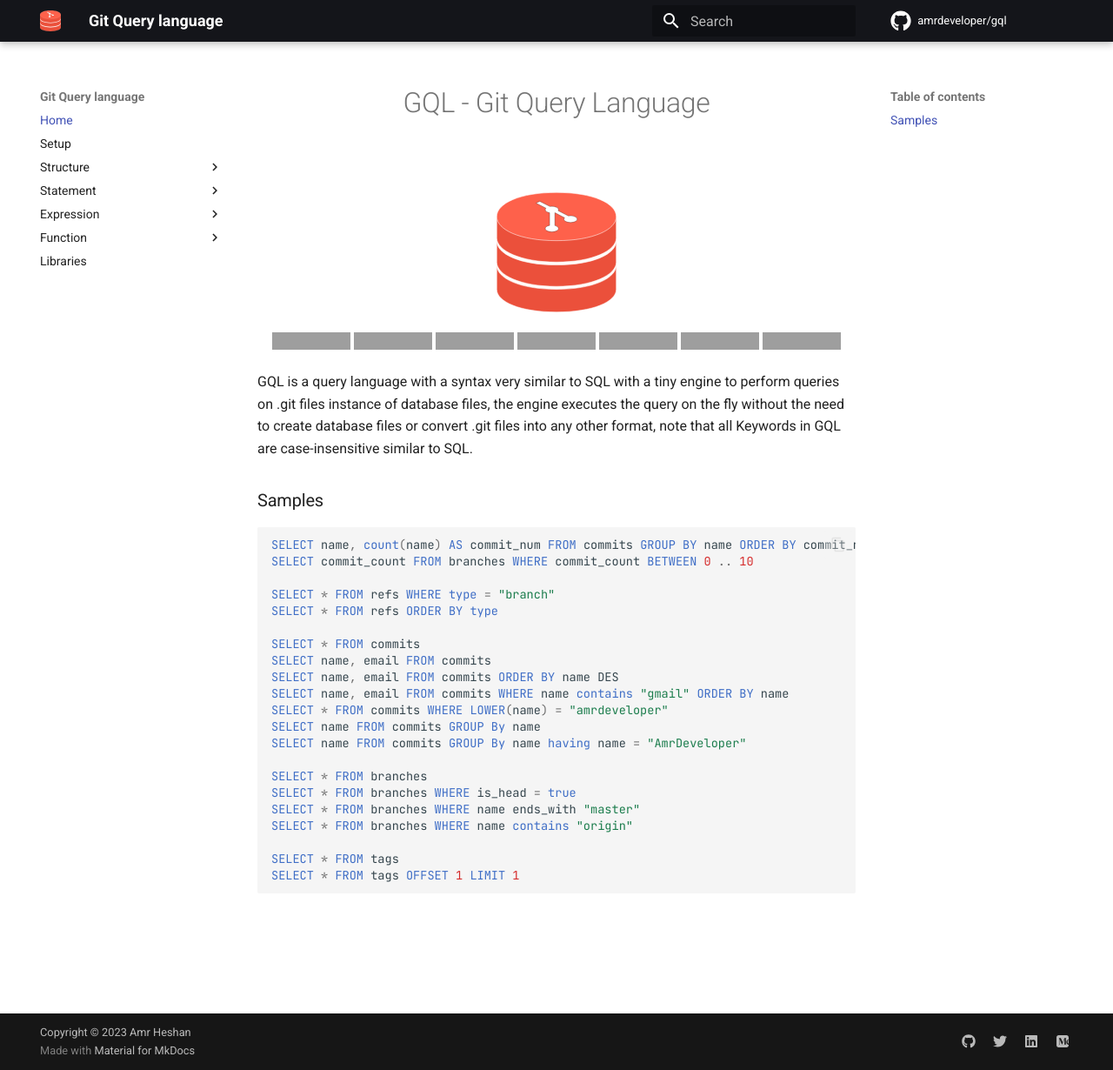
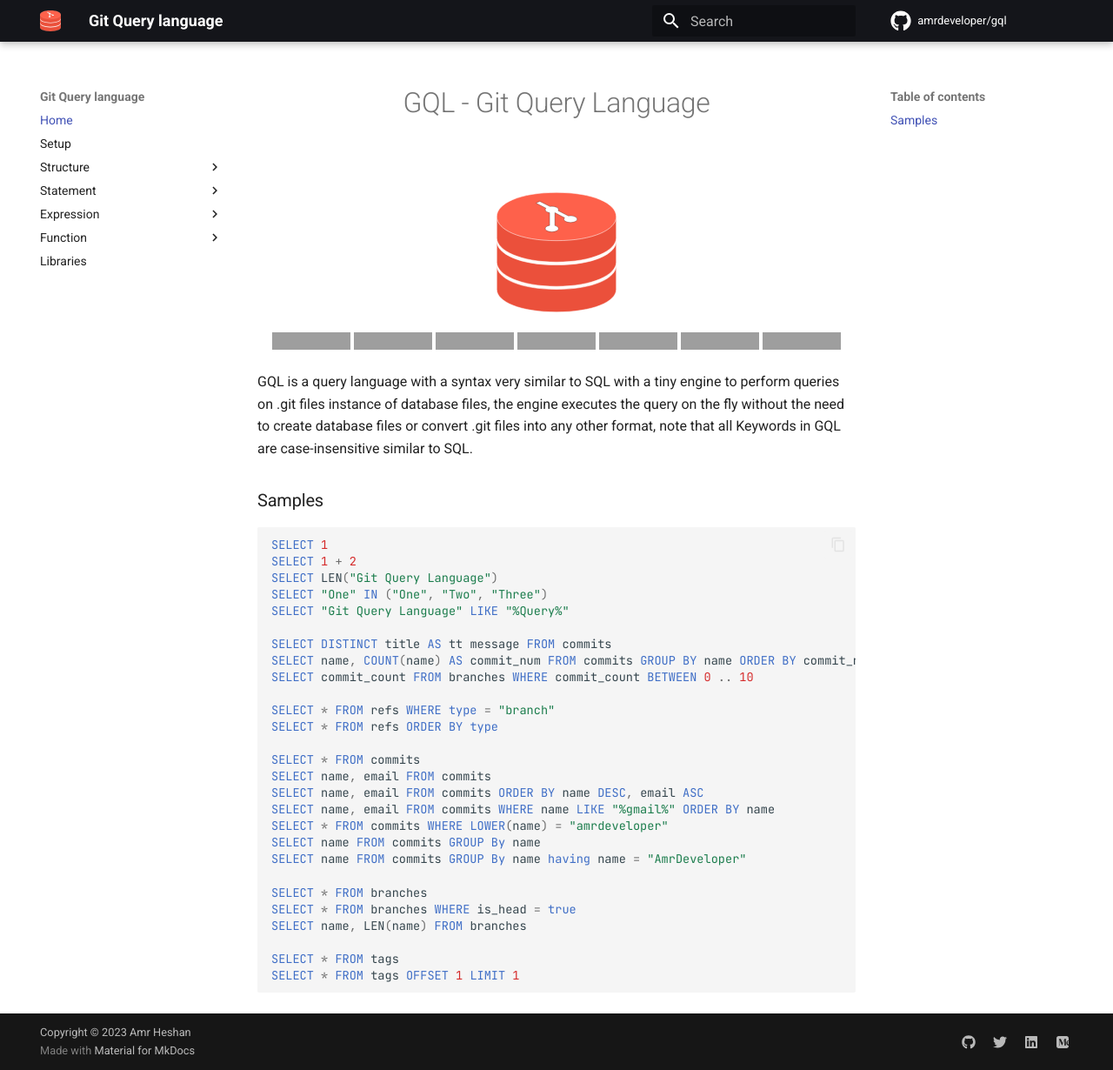
Before and after one commit to AmrDeveloper/GQL, an MkDocs documentation site: the page built from docs/index.md, in a window 1280 px wide and 1230 px high, cut to the strip 0-1230 px from the top of the window. Shown: the whole strip at 87% size. Built offline with MkDocs 1.6.1 and Material for MkDocs 9.7.7, drawn with Linux system fonts in a browser that asks for light colours; comment, search, counter and statistics services are not loaded; grey boxes are pictures that could not be loaded.

````diff
--- a/docs/index.md
+++ b/docs/index.md
@@ -19,7 +19,14 @@
 ### Samples
 
 ``` sql
-SELECT name, count(name) AS commit_num FROM commits GROUP BY name ORDER BY commit_num DES LIMIT 10
+SELECT 1
+SELECT 1 + 2
+SELECT LEN("Git Query Language")
+SELECT "One" IN ("One", "Two", "Three")
+SELECT "Git Query Language" LIKE "%Query%"
+
+SELECT DISTINCT title AS tt message FROM commits
+SELECT name, COUNT(name) AS commit_num FROM commits GROUP BY name ORDER BY commit_num DESC LIMIT 10
 SELECT commit_count FROM branches WHERE commit_count BETWEEN 0 .. 10
 
 SELECT * FROM refs WHERE type = "branch"
@@ -27,16 +34,15 @@
 
 SELECT * FROM commits
 SELECT name, email FROM commits
-SELECT name, email FROM commits ORDER BY name DES
-SELECT name, email FROM commits WHERE name contains "gmail" ORDER BY name
+SELECT name, email FROM commits ORDER BY name DESC, email ASC
+SELECT name, email FROM commits WHERE name LIKE "%gmail%" ORDER BY name
 SELECT * FROM commits WHERE LOWER(name) = "amrdeveloper"
 SELECT name FROM commits GROUP By name
 SELECT name FROM commits GROUP By name having name = "AmrDeveloper"
 
 SELECT * FROM branches
 SELECT * FROM branches WHERE is_head = true
-SELECT * FROM branches WHERE name ends_with "master"
-SELECT * FROM branches WHERE name contains "origin"
+SELECT name, LEN(name) FROM branches
 
 SELECT * FROM tags
 SELECT * FROM tags OFFSET 1 LIMIT 1
````
Also changed, not shown: 3 other files.
